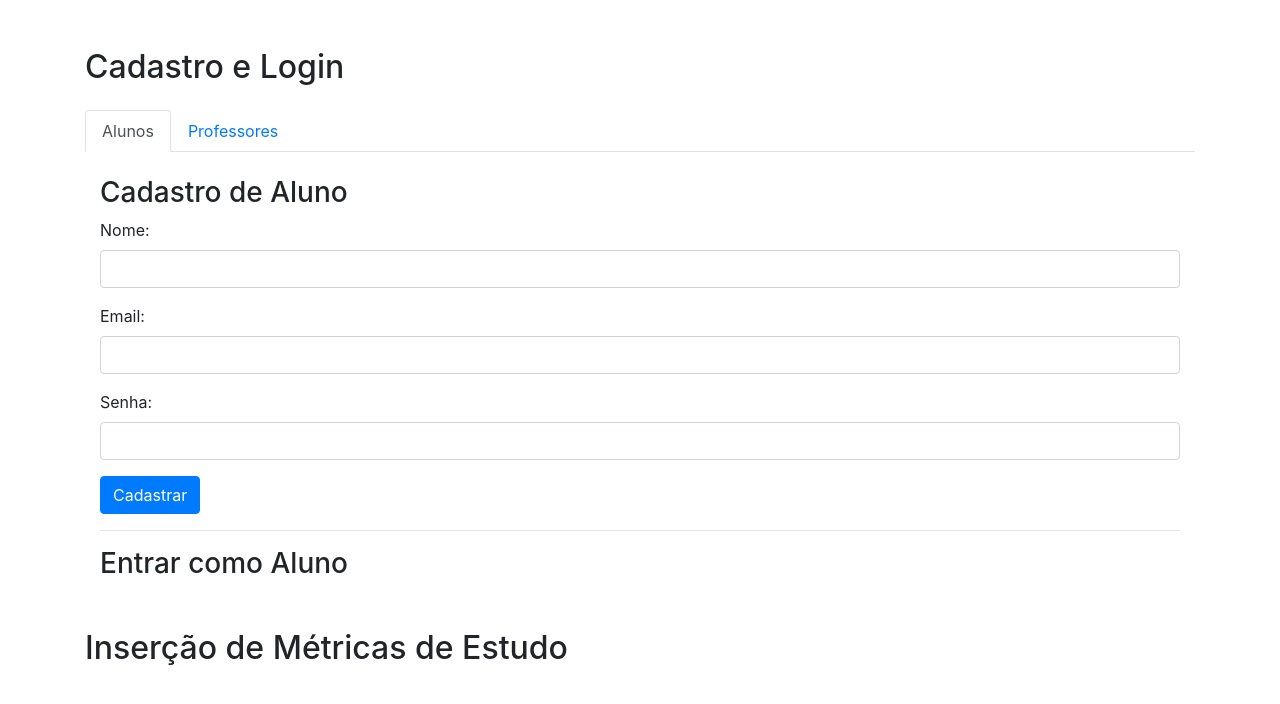
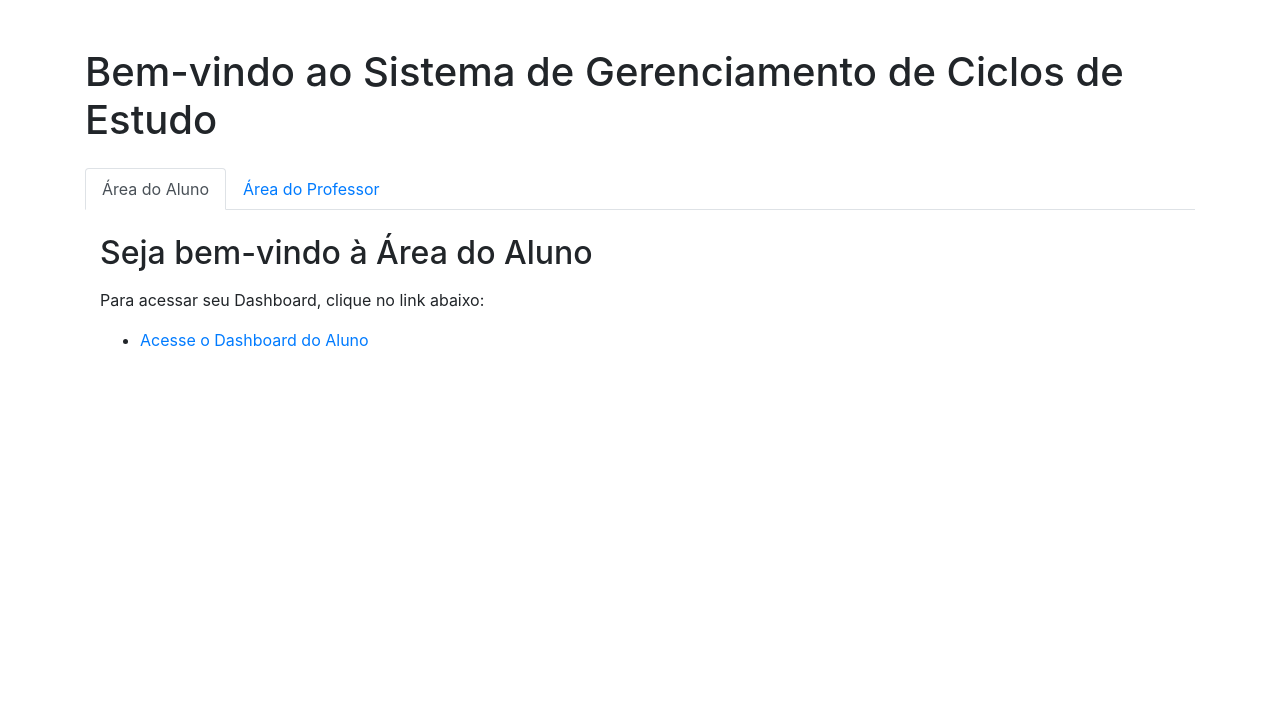
Before and after one commit to guilhermerodriguesti/persistent, a plain HTML site: page index.html in a window 1280 px wide. Drawn offline with nearby package versions, Linux system fonts and the light colour scheme.

Commit message:
Update Dashboards

```diff
--- a/index.html
+++ b/index.html
@@ -8,57 +8,60 @@
 </head>
 <body>
     <div class="container mt-5">
-    <h2 class="mb-4">Cadastro e Login</h2>
+        <h1 class="mb-4">Bem-vindo ao Sistema de Gerenciamento de Ciclos de Estudo</h1>
+
+        <nav>
             <ul class="nav nav-tabs">
                 <li class="nav-item">
-            <a class="nav-link active" data-toggle="tab" href="#alunos">Alunos</a>
+                    <a class="nav-link active" data-toggle="tab" href="#aluno">Área do Aluno</a>
                 </li>
                 <li class="nav-item">
-            <a class="nav-link" data-toggle="tab" href="#professores">Professores</a>
+                    <a class="nav-link" data-toggle="tab" href="#professor">Área do Professor</a>
                 </li>
             </ul>
+        </nav>
 
         <div class="tab-content">
-        <div id="alunos" class="container tab-pane active"><br>
-            <h3>Cadastro de Aluno</h3>
-            <form id="cadastroAluno">
-                <div class="form-group">
-                    <label for="nomeAluno">Nome:</label>
-                    <input type="text" class="form-control" id="nomeAluno" required>
-                </div>
-                <div class="form-group">
-                    <label for="emailAluno">Email:</label>
-                    <input type="email" class="form-control" id="emailAluno" required>
-                </div>
-                <div class="form-group">
-                    <label for="senhaAluno">Senha:</label>
-                    <input type="password" class="form-control" id="senhaAluno" required>
-                </div>
-                <button type="submit" class="btn btn-primary">Cadastrar</button>
-            </form>
-            <hr>
-            <h3>Entrar como Aluno</h3>
-            <!-- Formulário de login -->
-        </div>
-        <div id="professores" class="container tab-pane fade"><br>
-            <h3>Cadastro de Professor</h3>
-            <!-- Formulário de cadastro de professores -->
+            <div id="aluno" class="container tab-pane active"><br>
+                <h2>Seja bem-vindo à Área do Aluno</h2>
+
+                <div class="mt-3">
+                    <p>Para acessar seu Dashboard, clique no link abaixo:</p>
+                    <ul>
+                        <li><a href="Aluno/dash-aluno-materia.html">Acesse o Dashboard do Aluno</a></li>
+                    </ul>
                 </div>
             </div>
 
-    <div class="mt-5">
-        <h2>Inserção de Métricas de Estudo</h2>
-        <form id="metricasEstudo">
-            <!-- Campos para inserção de métricas -->
-        </form>
+            <div id="professor" class="container tab-pane fade"><br>
+                <h2>Seja bem-vindo à Área do Professor</h2>
+
+                <div class="mt-3">
+                    <p>Para acessar seu Dashboard, clique no link abaixo:</p>
+                    <ul>
+                        <li><a href="Professor/dash-alta-chance-de-aprovacao-qtd-ciclos.html">Acesse o Dashboard do Professor</a></li>
+                    </ul>
+                </div>
+            </div>
         </div>
     </div>
 
     <script src="https://code.jquery.com/jquery-3.5.1.slim.min.js"></script>
     <script src="https://cdn.jsdelivr.net/npm/@popperjs/core@2.5.2/dist/umd/popper.min.js"></script>
     <script src="https://stackpath.bootstrapcdn.com/bootstrap/4.5.2/js/bootstrap.min.js"></script>
+
     <script>
-    // Aqui você pode adicionar o JavaScript para interação do formulário
+        // Adicione aqui o JavaScript para interação do formulário
+
+        // Verificar a URL para determinar qual guia exibir
+        $(document).ready(function () {
+            var url = window.location.href;
+            if (url.indexOf("Professor/dash-alta-chance-de-aprovacao-qtd-ciclos.html") > -1) {
+                $('.nav-tabs a[href="#professor"]').tab('show');
+            } else if (url.indexOf("Aluno/dash-aluno-materia.html") > -1) {
+                $('.nav-tabs a[href="#aluno"]').tab('show');
+            }
+        });
     </script>
 </body>
 </html>
```
Lines whose indentation alone changed are shown as unchanged.
